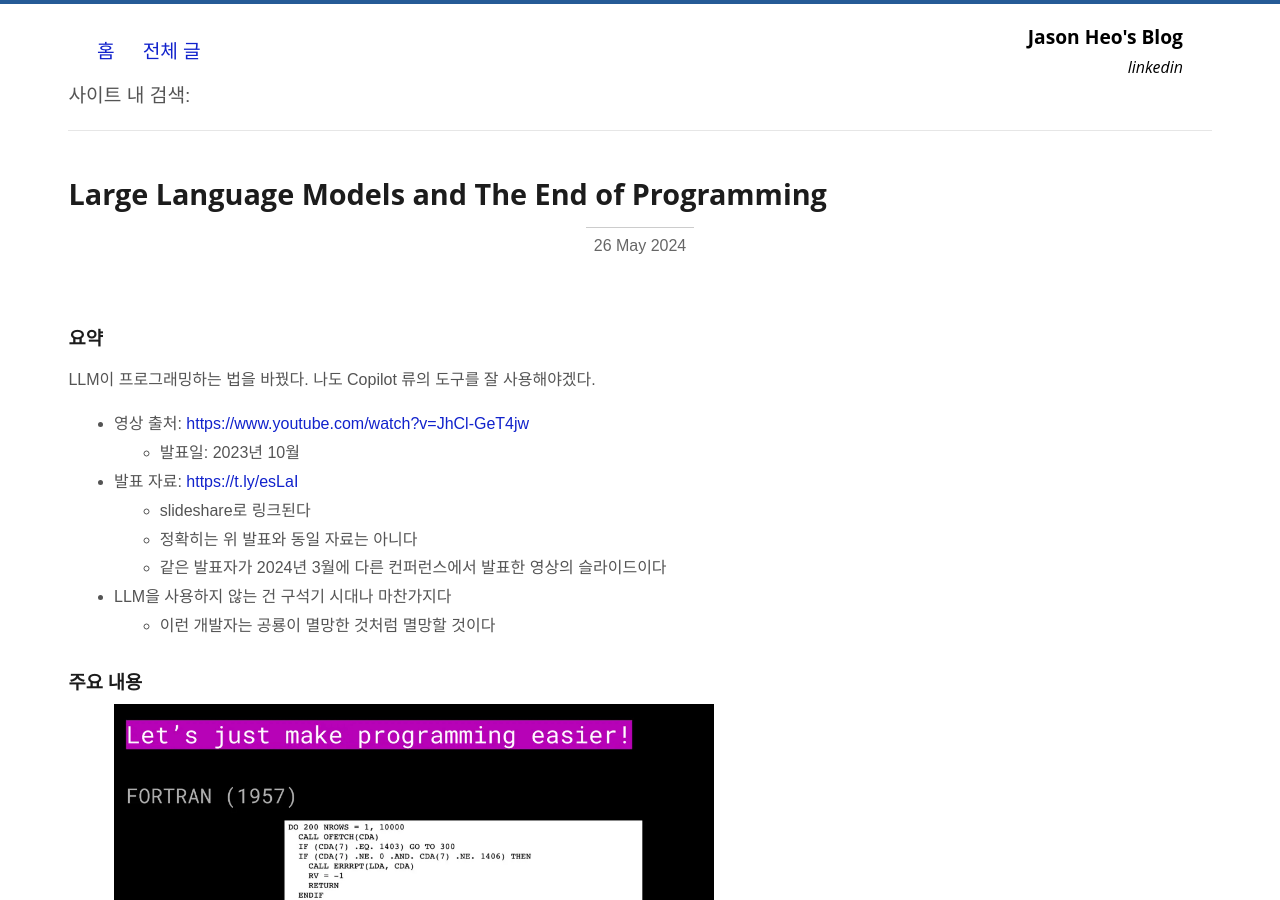
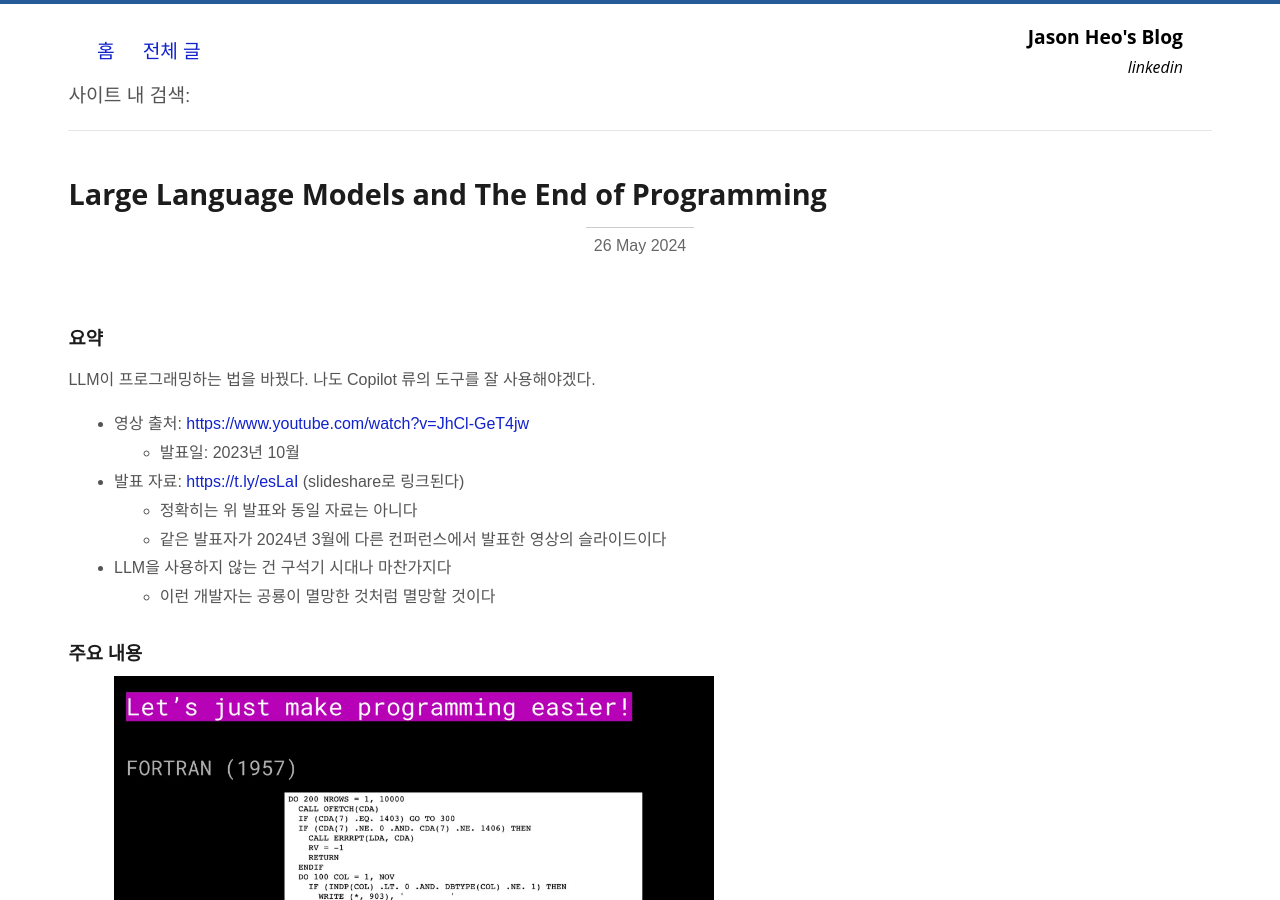
Before and after one commit to jason-heo/jason-heo.github.io, a Jekyll site: the page built from _posts/2024-05-26-llm-and-end-of-programming.md, in a window 1280 px wide and 900 px high. Built offline with Jekyll 4.4.1, drawn with Linux system fonts in a browser that asks for light colours; comment, search, counter and statistics services are not loaded.

Commit message:
주석 위치 변경

```diff
--- a/_posts/2024-05-26-llm-and-end-of-programming.md
+++ b/_posts/2024-05-26-llm-and-end-of-programming.md
@@ -10,8 +10,7 @@ LLM이 프로그래밍하는 법을 바꿨다. 나도 Copilot 류의 도구를
 
 - 영상 출처: https://www.youtube.com/watch?v=JhCl-GeT4jw
   - 발표일: 2023년 10월
-- 발표 자료: https://t.ly/esLaI
-  - slideshare로 링크된다
+- 발표 자료: https://t.ly/esLaI (slideshare로 링크된다)
   - 정확히는 위 발표와 동일 자료는 아니다
   - 같은 발표자가 2024년 3월에 다른 컨퍼런스에서 발표한 영상의 슬라이드이다
 - LLM을 사용하지 않는 건 구석기 시대나 마찬가지다
```
